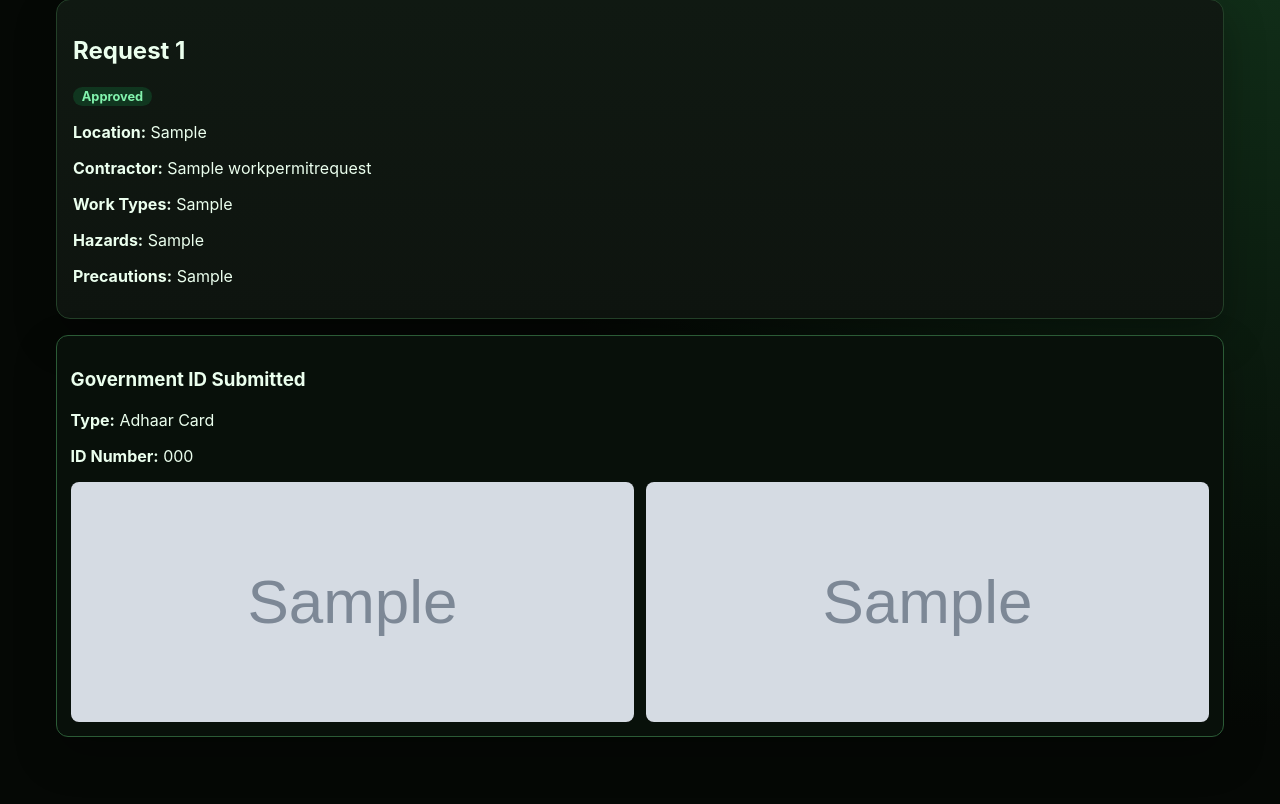
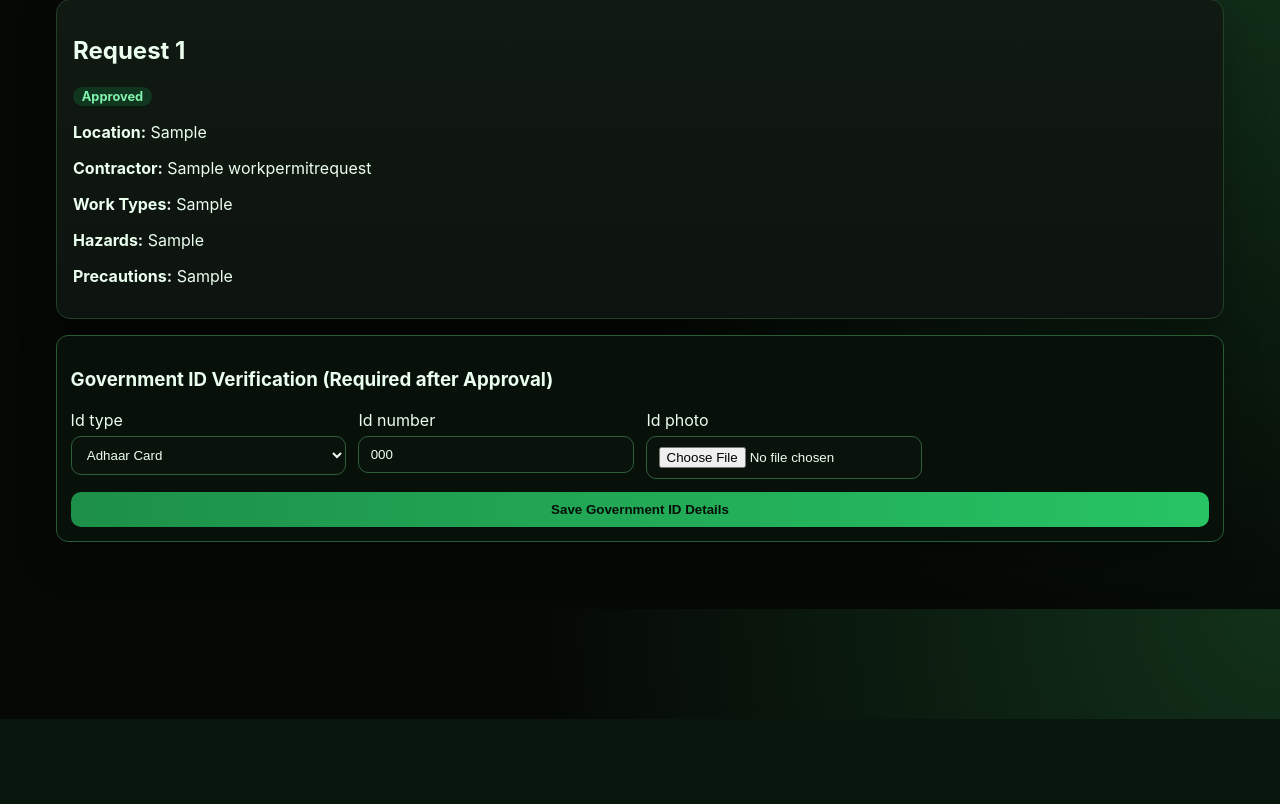
Before and after one commit to laraibhussain1109/workpermit, a Django app: page /requests/1/ in a window 1280 px wide. Shown: the part 81-885 px from the top of the page. After the commit the page ends 800 px from the top, so only its background shows below. Run offline with Django 5.2, Linux system fonts and the light colour scheme; a user stored in the database is signed in; tables that the repository leaves empty hold one stand-in row (values such as "Sample post"); grey boxes marked "Sample" are stand-in pictures.

Commit message:
Restrict visitor photo upload and improve ID update flow

```diff
--- a/permits/forms.py
+++ b/permits/forms.py
@@ -61,4 +61,18 @@ class WorkPermitForm(forms.ModelForm):
 class GovernmentIDForm(forms.ModelForm):
     class Meta:
         model = GovernmentID
-        fields = ['id_type', 'id_number', 'id_photo', 'visitor_photo']
+        fields = ['id_type', 'id_number', 'id_photo']
+        widgets = {
+            'id_photo': forms.FileInput(attrs={'accept': '.jpeg,.jpg,.png,.pdf,image/jpeg,image/png,application/pdf'}),
+        }
+
+    def clean_id_photo(self):
+        id_photo = self.cleaned_data.get('id_photo')
+        if not id_photo:
+            return id_photo
+
+        allowed_extensions = {'.jpeg', '.jpg', '.png', '.pdf'}
+        file_name = id_photo.name.lower()
+        if not any(file_name.endswith(ext) for ext in allowed_extensions):
+            raise ValidationError('Government ID softcopy must be JPEG, JPG, PNG, or PDF.')
+        return id_photo
--- a/permits/models.py
+++ b/permits/models.py
@@ -102,9 +102,13 @@ class GovernmentID(models.Model):
     permit_request = models.OneToOneField(WorkPermitRequest, on_delete=models.CASCADE, related_name='government_id')
     id_type = models.CharField(max_length=30, choices=IdType.choices)
     id_number = models.CharField(max_length=100)
-    id_photo = models.ImageField(upload_to='government_ids/')
-    visitor_photo = models.ImageField(upload_to='visitor_photos/')
+    id_photo = models.FileField(upload_to='government_ids/')
+    visitor_photo = models.ImageField(upload_to='visitor_photos/', blank=True, null=True)
     submitted_at = models.DateTimeField(auto_now_add=True)
 
     def __str__(self):
         return f'{self.id_type} - {self.id_number}'
+
+    @property
+    def id_photo_is_pdf(self):
+        return self.id_photo.name.lower().endswith('.pdf')
--- a/permits/templates/permits/request_detail.html
+++ b/permits/templates/permits/request_detail.html
@@ -1,5 +1,4 @@
 {% extends 'base.html' %}
-{% load static %}
 {% block content %}
 <section class="panel">
   <h2>Request {{ permit.request_id }}</h2>
@@ -19,42 +18,24 @@
     <label>{{ gov_form.id_type.label }} {{ gov_form.id_type }}</label>
     <label>{{ gov_form.id_number.label }} {{ gov_form.id_number }}</label>
     <label>{{ gov_form.id_photo.label }} {{ gov_form.id_photo }}</label>
-    <label>{{ gov_form.visitor_photo.label }} {{ gov_form.visitor_photo }}</label>
 
-    <div class="camera full">
-      <video id="camera-preview" playsinline autoplay muted></video>
-      <canvas id="camera-canvas" class="hidden"></canvas>
-      <div class="capture-grid">
-        <div>
-          <img id="capture-preview-id" class="capture-preview hidden" alt="Captured government ID" />
-          <p class="muted">Government ID preview</p>
-        </div>
-        <div>
-          <img id="capture-preview-visitor" class="capture-preview hidden" alt="Captured visitor photo" />
-          <p class="muted">Visitor passport-size preview</p>
-        </div>
-      </div>
-      <div class="camera-actions">
-        <button type="button" id="start-camera">Start Camera</button>
-        <button type="button" id="capture-id-photo">Capture ID Photo</button>
-        <button type="button" id="capture-visitor-photo">Capture Visitor Photo</button>
-        <button type="button" id="stop-camera">Stop Camera</button>
-      </div>
-      <p id="camera-error" class="error"></p>
-    </div>
-
-    <button class="accent full" type="submit">Submit Government ID</button>
+    <button class="accent full" type="submit">Save Government ID Details</button>
   </form>
 </section>
-<script src="{% static 'js/id_capture.js' %}"></script>
 {% elif permit.government_id %}
 <section class="panel gov-card">
   <h3>Government ID Submitted</h3>
   <p><strong>Type:</strong> {{ permit.government_id.id_type }}</p>
   <p><strong>ID Number:</strong> {{ permit.government_id.id_number }}</p>
   <div class="capture-grid">
-    <img class="capture-preview" src="{{ permit.government_id.id_photo.url }}" alt="ID Photo" />
-    <img class="capture-preview" src="{{ permit.government_id.visitor_photo.url }}" alt="Visitor Photo" />
+    {% if permit.government_id.id_photo_is_pdf %}
+      <p><a href="{{ permit.government_id.id_photo.url }}" target="_blank" rel="noopener">View Government ID PDF</a></p>
+    {% else %}
+      <img class="capture-preview" src="{{ permit.government_id.id_photo.url }}" alt="ID Photo" />
+    {% endif %}
+    {% if permit.government_id.visitor_photo %}
+      <img class="capture-preview" src="{{ permit.government_id.visitor_photo.url }}" alt="Visitor Photo" />
+    {% endif %}
   </div>
 </section>
 {% endif %}
--- a/permits/views.py
+++ b/permits/views.py
@@ -33,13 +33,14 @@ def create_request(request):
 def request_detail(request, pk):
     permit = get_object_or_404(WorkPermitRequest, pk=pk, requested_by=request.user)
 
-    if permit.status == WorkPermitRequest.Status.APPROVED and not hasattr(permit, 'government_id'):
-        gov_form = GovernmentIDForm(request.POST or None, request.FILES or None)
+    gov_record = getattr(permit, 'government_id', None)
+    if permit.status == WorkPermitRequest.Status.APPROVED:
+        gov_form = GovernmentIDForm(request.POST or None, request.FILES or None, instance=gov_record)
         if request.method == 'POST' and gov_form.is_valid():
             gov = gov_form.save(commit=False)
             gov.permit_request = permit
             gov.save()
-            messages.success(request, 'Government ID submitted successfully.')
+            messages.success(request, 'Government ID details saved successfully.')
             return redirect('request_detail', pk=permit.pk)
     else:
         gov_form = None
--- a/static/css/theme.css
+++ b/static/css/theme.css
@@ -79,14 +79,14 @@ fieldset {
   gap: .35rem;
 }
 
-input, select, textarea, button, .btn {
+input:not([type="checkbox"]):not([type="radio"]), select, textarea, button, .btn {
   border-radius: 10px;
   border: 1px solid #2f5f39;
   background: #0a120c;
   color: var(--text);
   padding: .64rem .7rem;
 }
-input:focus, select:focus, textarea:focus {
+input:not([type="checkbox"]):not([type="radio"]):focus, select:focus, textarea:focus {
   border-color: var(--accent);
   box-shadow: 0 0 0 3px rgba(39, 196, 100, 0.2);
   outline: none;
@@ -106,6 +106,9 @@ button, .btn { cursor: pointer; text-decoration: none; display: inline-block; }
   flex-direction: row;
   align-items: center;
   gap: .35rem;
+}
+.check-grid input[type="checkbox"] {
+  margin: 0;
 }
 
 .phone-group {
```
Also changed, not shown: permits/migrations/0003_alter_governmentid_files.py (added).
